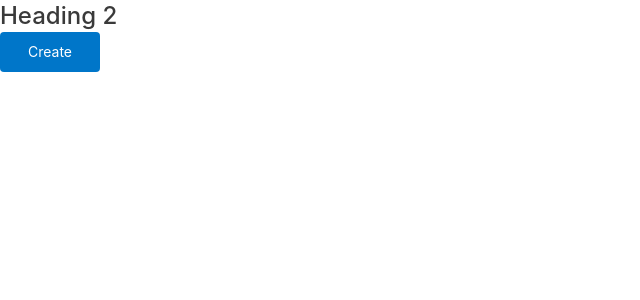
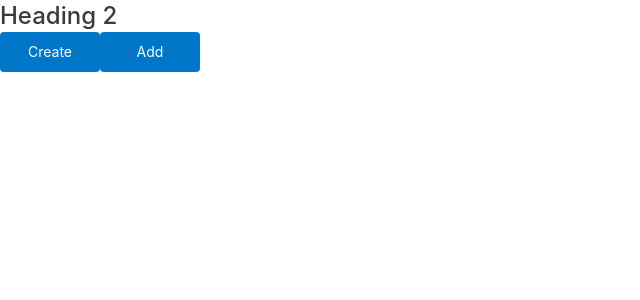
Before and after one commit to LamTranTQL/form-shipment, a React (Create React App) app: page / in a window 1280 px wide. Shown: the top 300 px of the page, without its empty margins (0-640 px from the left). Built offline with nearby package versions, Linux system fonts and the light colour scheme.

Commit message:
[button]-create_button_container

```diff
--- a/src/App.tsx
+++ b/src/App.tsx
@@ -2,6 +2,7 @@ import React from "react";
 import "./App.css";
 import Typography from "./components/Typography/typography.component";
 import SubmitButton from "./components/Button/Submit/submitButton.component";
+import Button from "./components/Button/Default/button.component";
 
 function App() {
   return (
@@ -9,6 +10,8 @@ function App() {
       <Typography children="Heading 2" type="heading2" as="h2" />
 
       <SubmitButton children="Create" />
+
+      <Button children="Add" />
     </div>
   );
 }
--- /dev/null
+++ b/src/components/Button/Default/button.component.tsx
@@ -0,0 +1,15 @@
+import { forwardRef } from "react";
+import { ButtonProps, Ref } from "./button.interface";
+import { BtnContaier, Span, Text } from "./button.styled";
+
+const Button = forwardRef<Ref, ButtonProps>((props, ref) => {
+  return (
+    <BtnContaier>
+      <Span>
+        <Text>{props.children}</Text>
+      </Span>
+    </BtnContaier>
+  );
+});
+
+export default Button;
--- /dev/null
+++ b/src/components/Button/Default/button.interface.ts
@@ -0,0 +1,4 @@
+export interface ButtonProps {
+  children: string;
+}
+export type Ref = HTMLButtonElement;
--- /dev/null
+++ b/src/components/Button/Default/button.styled.ts
@@ -0,0 +1,36 @@
+import styled from "styled-components";
+
+export const BtnContaier = styled.button`
+  cursor: pointer;
+  border: none;
+  outline: none;
+  width: 100px;
+  height: 40px;
+  border-radius: 4px;
+  background-color: #0076c9;
+  transition: all 0.2s linear;
+  :hover {
+    background-color: #064f86;
+    box-shadow: 0px 2px 5px 0px rgba(0, 0, 0, 0.2);
+  }
+  :active {
+    background-color: #093359;
+    box-shadow: 0px 2px 5px 0px rgba(0, 0, 0, 0.5);
+  }
+`;
+
+export const Span = styled.span`
+  width: 100%;
+  height: 100%;
+  display: flex;
+  justify-content: center;
+  align-items: center;
+`;
+
+export const Text = styled.span`
+  font-style: normal;
+  font-weight: 400;
+  font-size: 14px;
+  line-height: 24px;
+  color: #ffffff;
+`;
```
